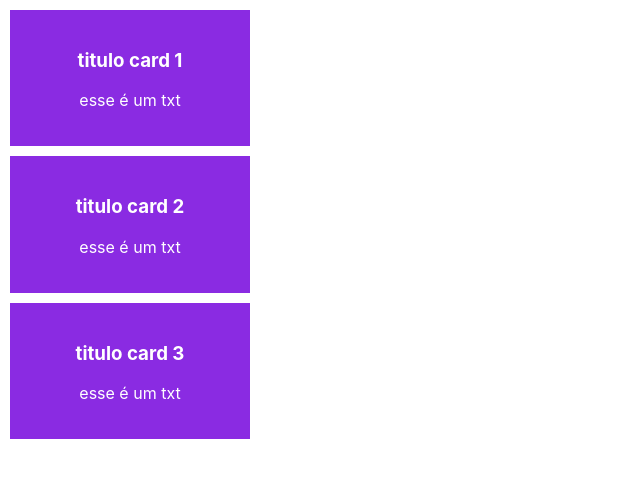
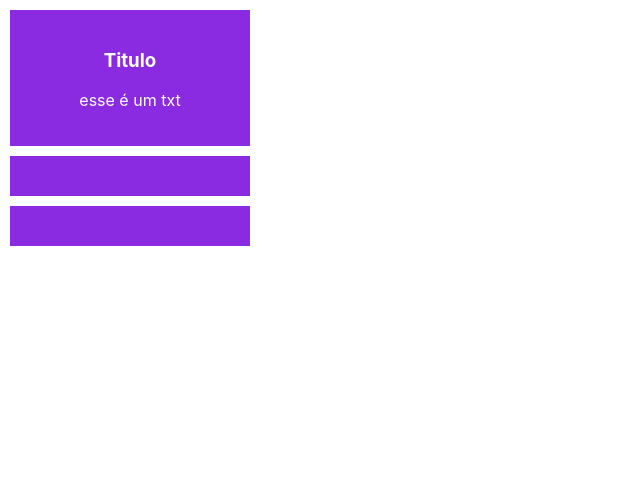
Before and after one commit to Daniel-Possamai/estudosDev, a React (Create React App) app in the folder reactBase/aula1react/: page / in a window 1280 px wide. Shown: the top 478 px of the page, without its empty margins (0-640 px from the left). Built offline with nearby package versions, Linux system fonts and the light colour scheme.

Commit message:
Realizada aula sobre Prop Children

```diff
--- a/reactBase/aula1react/src/App.js
+++ b/reactBase/aula1react/src/App.js
@@ -5,11 +5,15 @@ import Card from "./components/card/card"
 function App() {
   return (
     <>
-    <Card title='titulo card 1'/>
-    <Card title='titulo card 2'/>
-    <Card title='titulo card 3'/>
-    </>
-  );
+      <Card>
+        <h3>Titulo</h3>
+        <p>esse é um txt</p>
+      </Card>
+
+        <Card />
+        <Card />
+      </>
+      );
 }
 
-export default App;
+      export default App;
--- a/reactBase/aula1react/src/components/card/card.jsx
+++ b/reactBase/aula1react/src/components/card/card.jsx
@@ -5,8 +5,10 @@ export default function Card(props){
 
     return (
         <div className="card">
-            <h3>{props.title}</h3>
-            <p>esse é um txt</p>
+
+            {props.children}
+            {/* <h3>{props.title}</h3>
+            <p>esse é um txt</p> */}
         </div>
     )
 }
```
